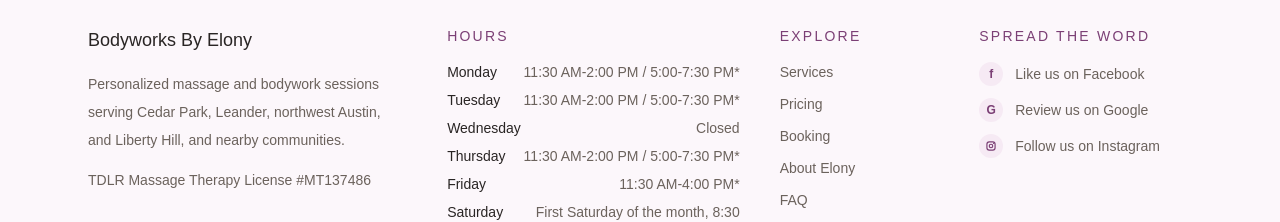
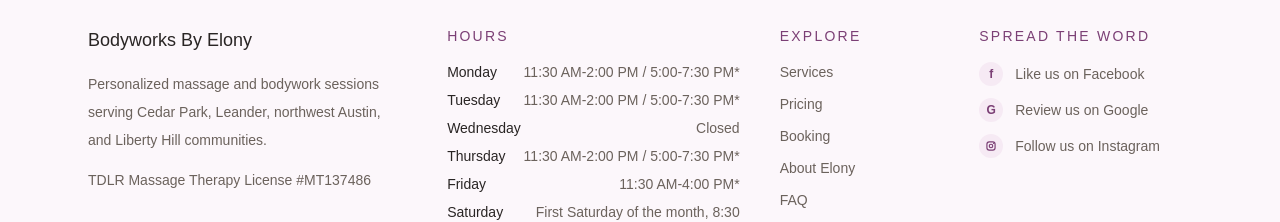
Before and after one commit to arosado-projects/bodyworks-by-elony, a Next.js app: page / in a window 1280 px wide. Shown: the part 3260-3482 px from the top of the page. Built offline with nearby package versions, Linux system fonts and the light colour scheme.

Commit message:
Update Footer.tsx

```diff
--- a/app/components/Footer.tsx
+++ b/app/components/Footer.tsx
@@ -57,7 +57,7 @@ export default function Footer() {
             {siteConfig.name}
           </h2>
           <p className="max-w-xl text-sm leading-7 text-bwe-muted">
-            Personalized massage and bodywork sessions serving {siteConfig.location.shortServiceArea}, and nearby communities.
+            Personalized massage and bodywork sessions serving {siteConfig.location.shortServiceArea} communities.
           </p>
           <p className="mt-4 text-sm text-bwe-muted">
             TDLR Massage Therapy License #{siteConfig.credentials.tdlrLicense}
```
